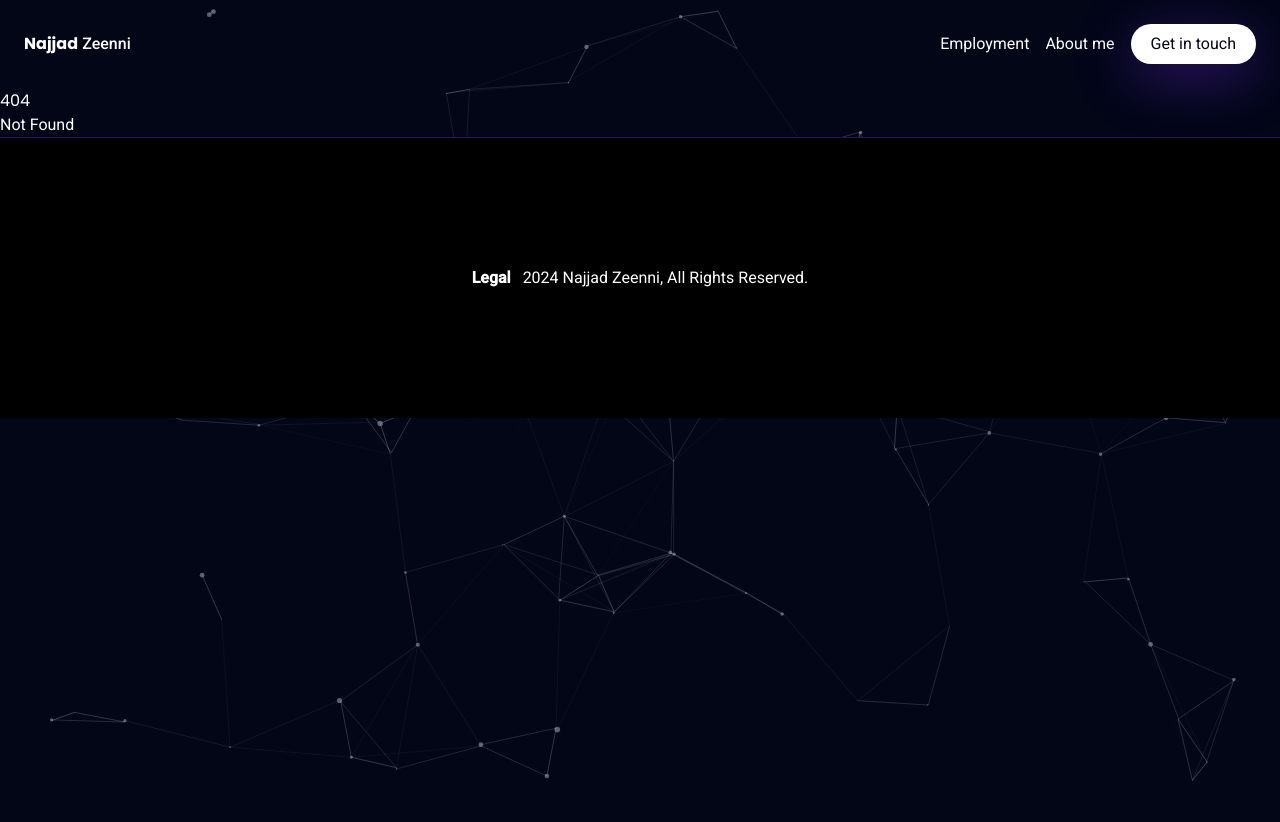
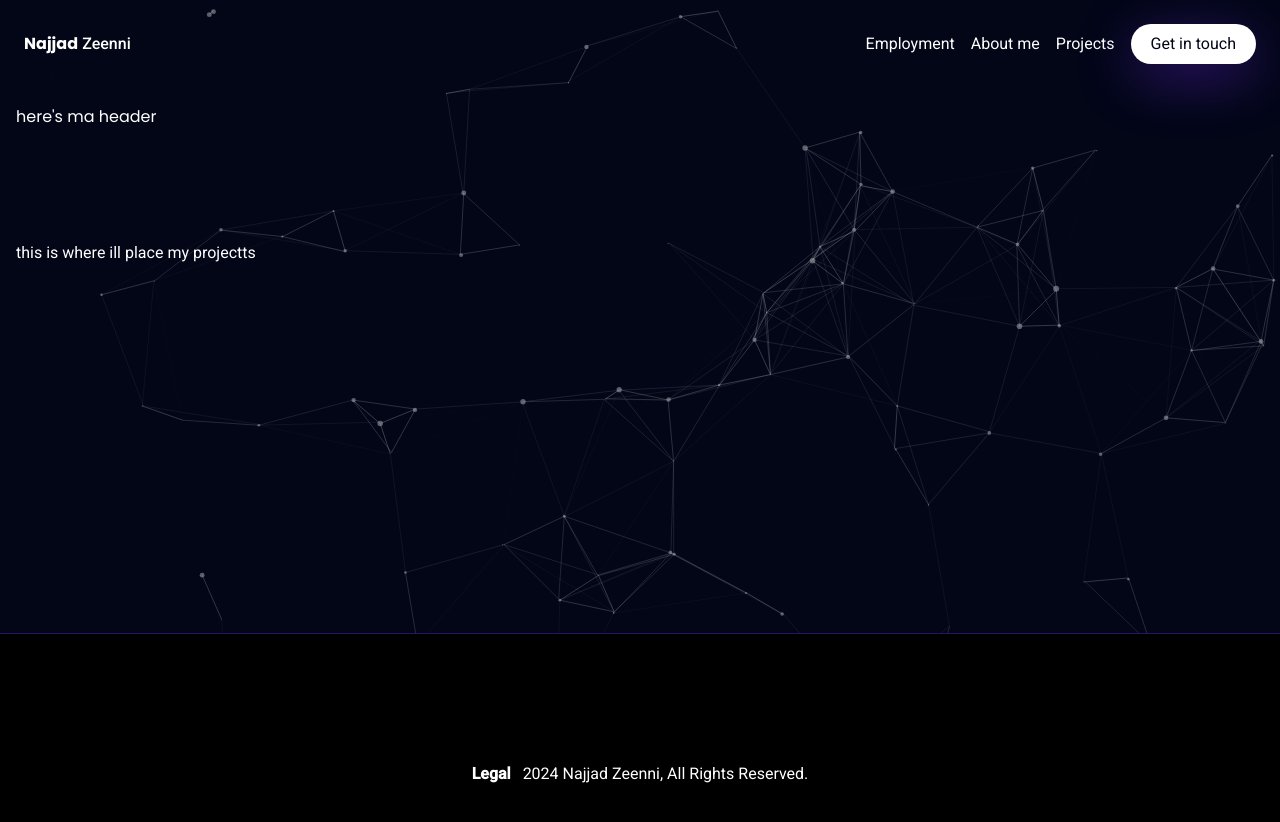
Before and after one commit to Najjad/website-portfolio, a SvelteKit app: page /projects in a window 1280 px wide. Before the commit this address had no page. Shown: the top 822 px of the page. Before the commit the page ends 800 px from the top, so only its background shows below. Built offline with nearby package versions, Linux system fonts and the light colour scheme.

Commit message:
Update: added project page

```diff
--- a/src/components/Header.svelte
+++ b/src/components/Header.svelte
@@ -4,6 +4,7 @@
     export let tabs = [
         { name: "Employment", link: "#projects" },
         { name: "About me", link: "#about" },
+        { name: "Projects", link: '/projects'}
         //{ name: "Blog", link: "https://www.youtube.com/watch?v=dQw4w9WgXcQ" },
         // { name: "Contact", link: "" },
         // {name: '', link: ''},
--- /dev/null
+++ b/src/routes/projects/+page.svelte
@@ -0,0 +1,32 @@
+<script>
+
+    let name = "ballsacks"
+</script>
+
+<main class="flex flex-col flex-1 p-4">
+    <h1>here's ma header</h1>
+
+    <section
+        id="introPage"
+        class="grid grid-cols-1 lg:grid-cols-2 gap-10 py-8 sm:py-14"
+    >
+        <div
+            class="flex flex-col lg:justify-center text-center lg:text-left gap-6 md:gap-8 lg:gap-10"
+        ></div>
+
+    </section>
+
+
+
+    <p> this is where ill place my projectts</p>
+
+
+    <section class="py-20 lg:py-32 flex flex-col gap-24" id="projects">
+        <div class="flex flex-col gap-2 text-center"></div>
+        <div class="grid grid-cols-1 lg:grid-cols-2 gap-12 lg:gap-10">
+            <div></div>
+            <div></div>
+        </div>
+    </section>
+
+</main>
```
